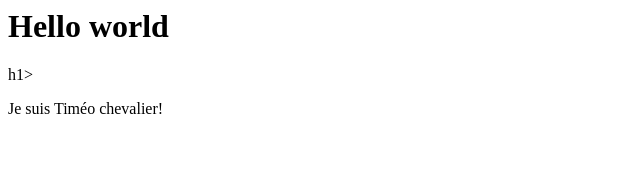
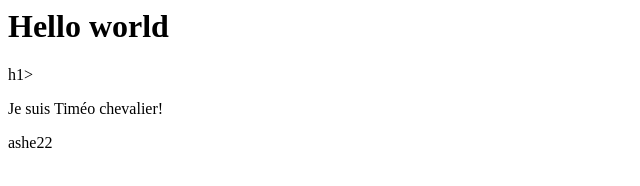
Before and after one commit to chevtim/Helloworld, a plain HTML site: page index.html in a window 1280 px wide. Shown: the full height of the page, 0-640 px from the left. Drawn offline with Linux system fonts and the light colour scheme.

Commit message:
Ajout du texte

```diff
--- a/index.html
+++ b/index.html
@@ -1,2 +1,3 @@
 <h1> Hello world </h1>h1>
 <p>Je suis Timéo chevalier! </p>
+<a>ashe22</a>
```
